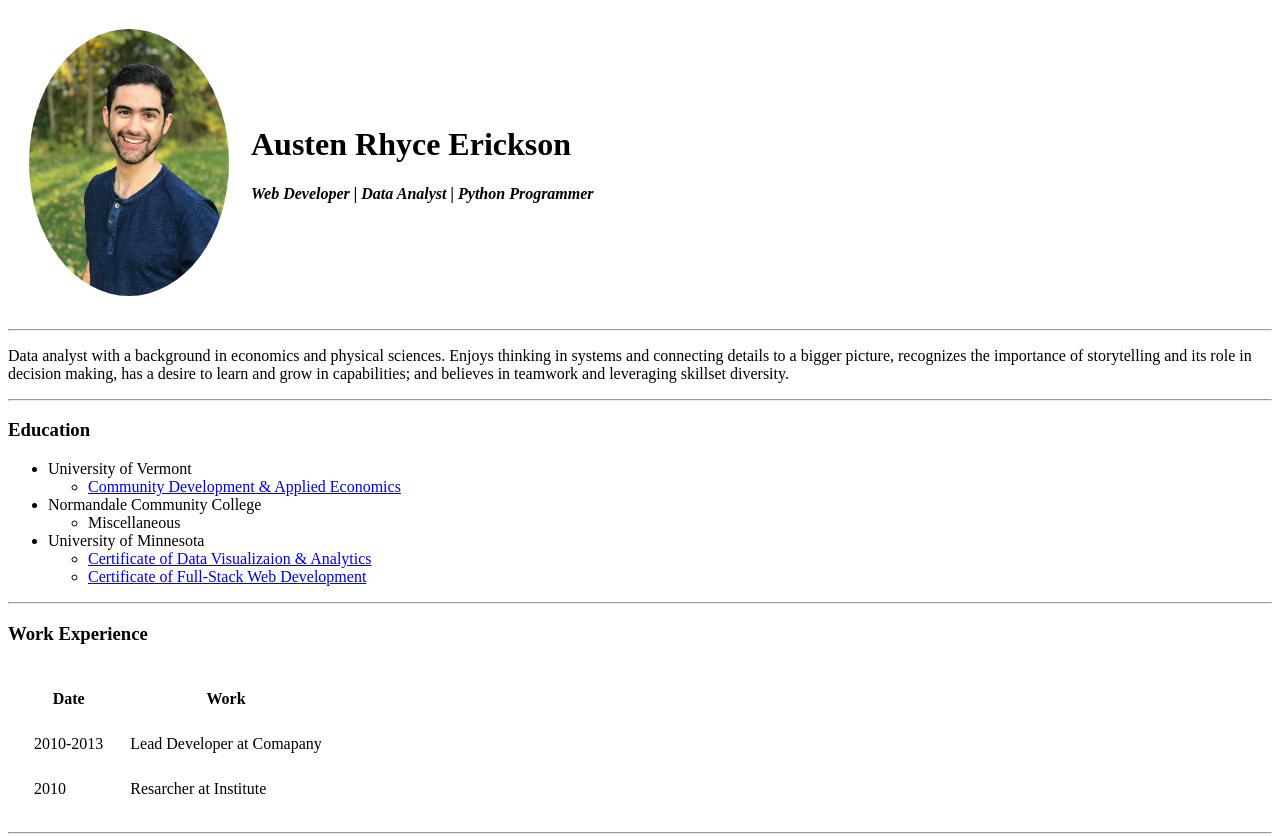
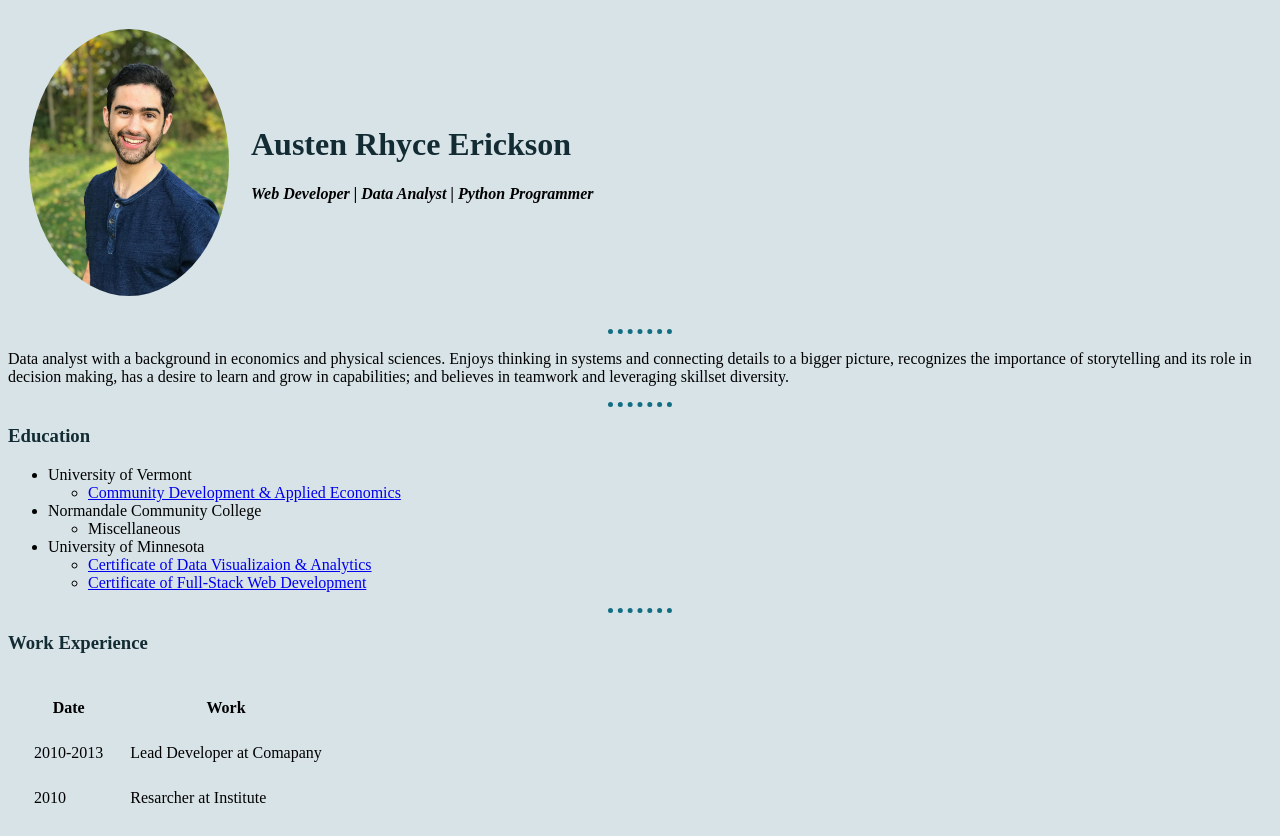
Before and after one commit to arerickson28/cv-udemy-web-dev, a plain HTML site: page index.html in a window 1280 px wide. Shown: the top 836 px of the page. Drawn offline with Linux system fonts and the light colour scheme.

Commit message:
added css style sheet

```diff
--- /dev/null
+++ b/css/style.css
@@ -0,0 +1,23 @@
+body {
+    background-color: #d8e3e7 ;
+}
+
+hr {
+    /* background-color: #126e82 ; */
+    /* background-color: white ; */
+    border-style: dotted none none ;
+    height: 0px ;
+    width: 5% ;
+    /* border-color: grey ; */
+    border-color: #126e82 ;
+    border-width: 5px ;
+}
+
+
+h1 {
+    color: #132c33 ;
+}
+
+h3 {
+    color: #132c33 ;
+}
--- a/index.html
+++ b/index.html
@@ -4,6 +4,8 @@
 <head>
     <meta charset="UTF-8">
     <title>🦀Rhycecake|Personal Site</title>
+    <link rel="stylesheet" href="css/style.css">
+
 </head>
 
 <body>
@@ -19,7 +21,7 @@
             </td>
         </tr>
     </table>
-    <!-- <img src="https://scontent.ffcm1-2.fna.fbcdn.net/v/t31.18172-8/24958651_1473049896149001_6683654599203212149_o.jpg?_nc_cat=101&ccb=1-3&_nc_sid=174925&_nc_ohc=5oNkBPH3af8AX-38Rs1&_nc_ht=scontent.ffcm1-2.fna&oh=1b833b5595a1b337a98b63f7902f295b&oe=6097CD2C" width=200 alt="profile picture"> -->
+
 
 
 
```
Also changed, not shown: contact.html (+1 -0 lines), hobbies.html (+2 -0 lines).
